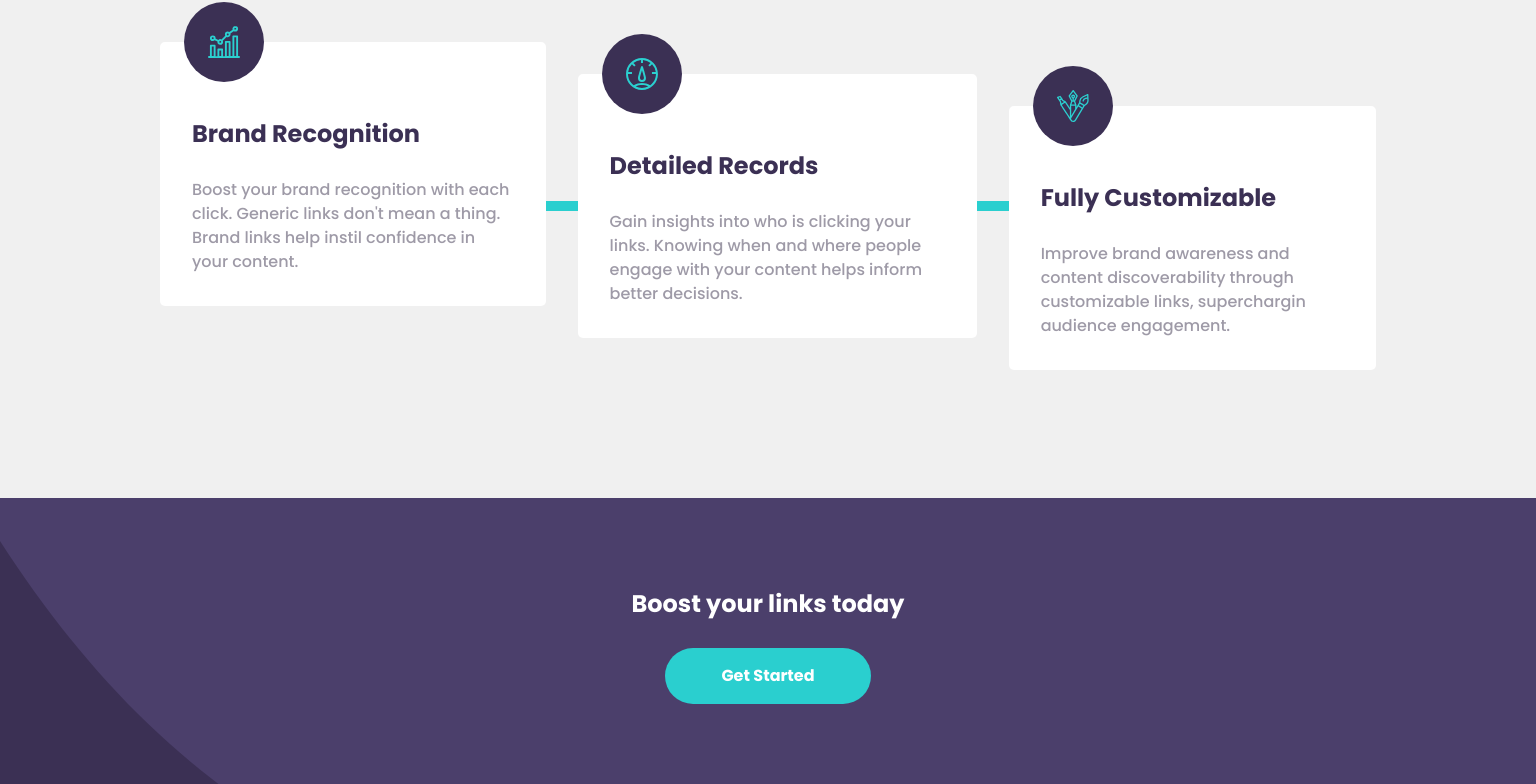
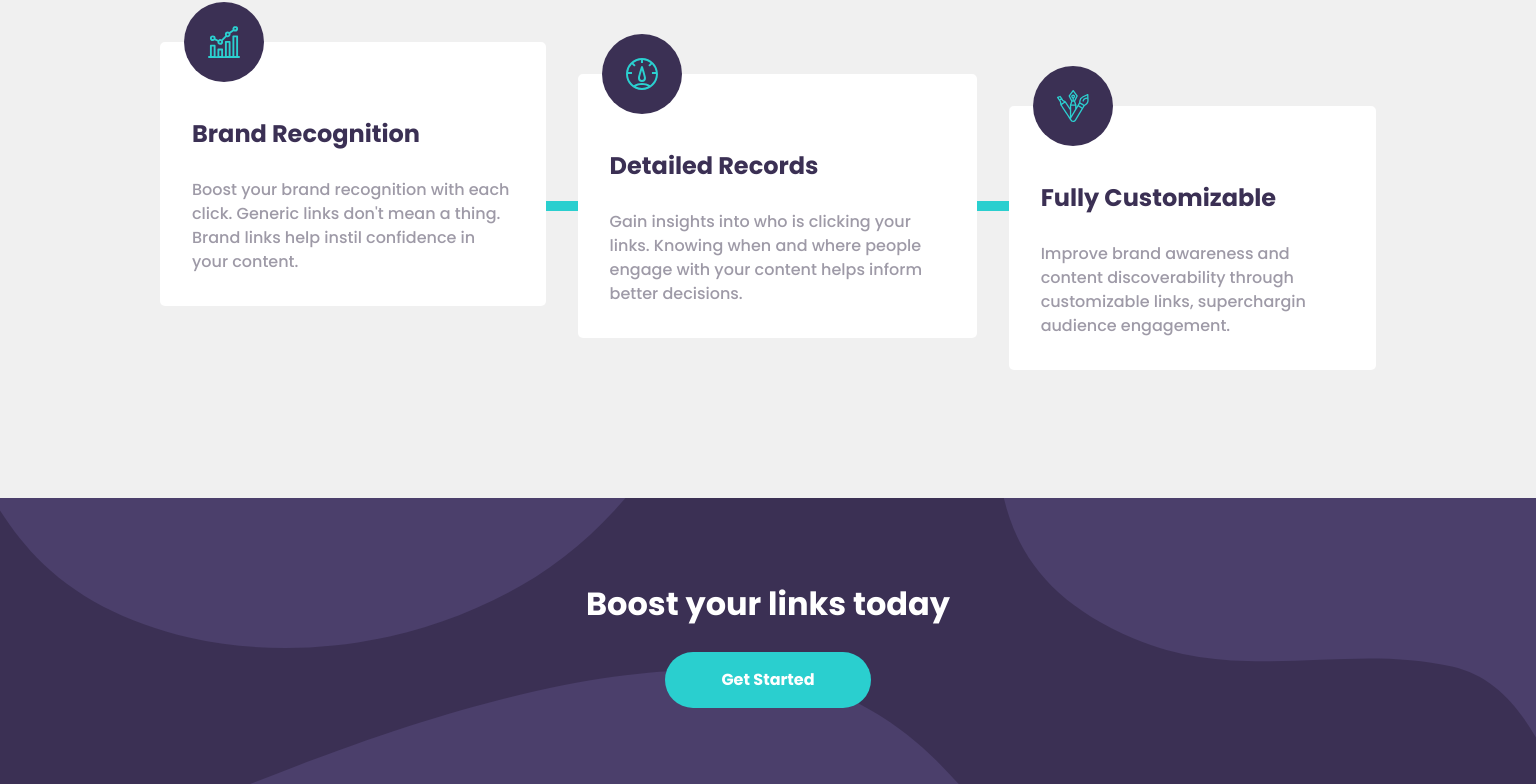
Before and after one commit to Vyonyx/URLShorteningAPI-feMentor-Vue, a Vue app: page / in a window 1536 px wide. Shown: the part 1140-1924 px from the top of the page. Built offline with nearby package versions, Linux system fonts and the light colour scheme.

Commit message:
add desktop styling for Boost component

```diff
--- a/src/components/Boost.vue
+++ b/src/components/Boost.vue
@@ -39,4 +39,14 @@ import Container from './Container.vue'
   color: white;
   font-weight: 700;
 }
+
+@media (min-width: 1440px) {
+  .container {
+    background-image: url(/bg-boost-desktop.svg);
+  }
+
+  .title {
+    font-size: 2rem;
+  }
+}
 </style>
```
